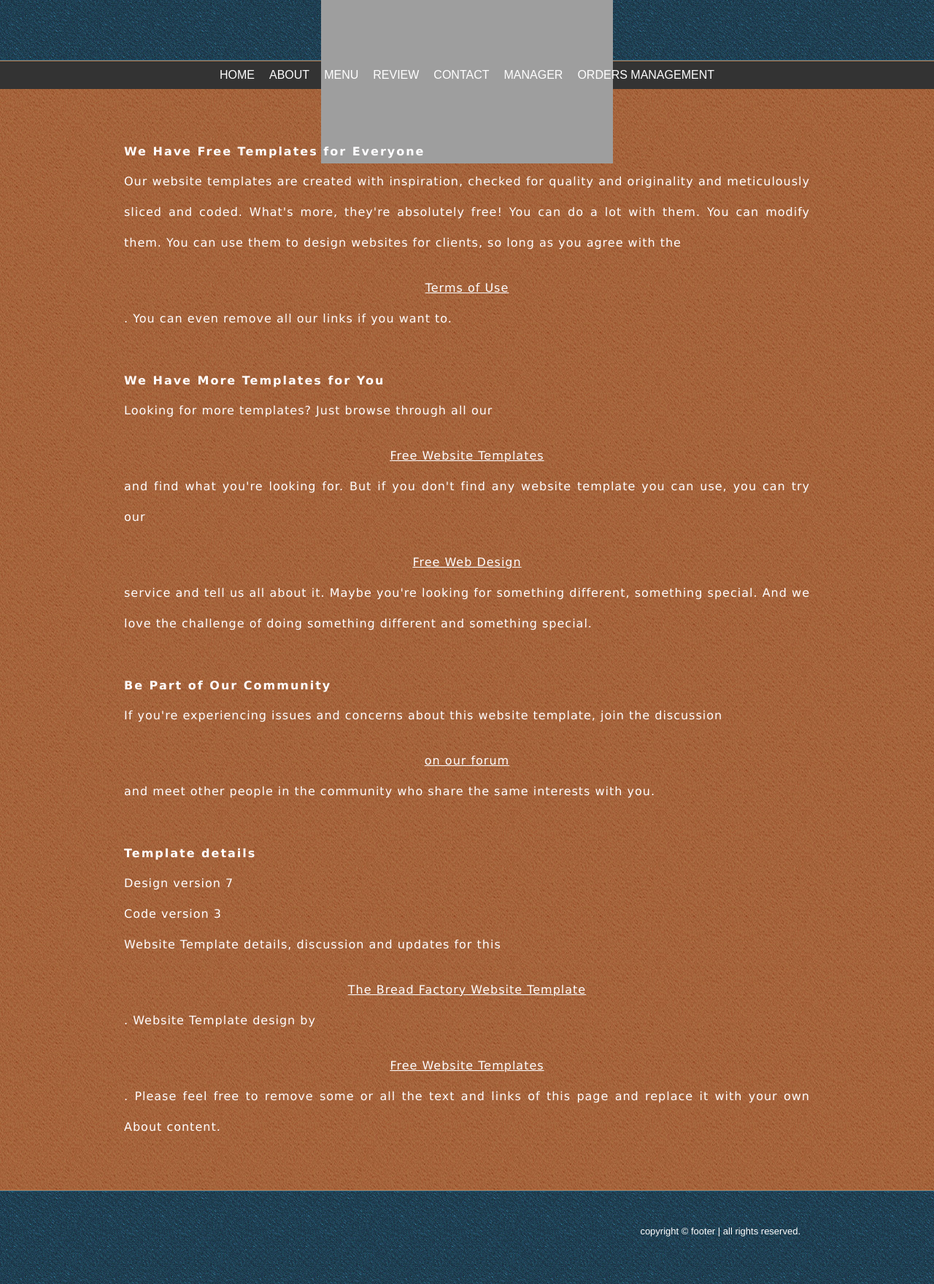
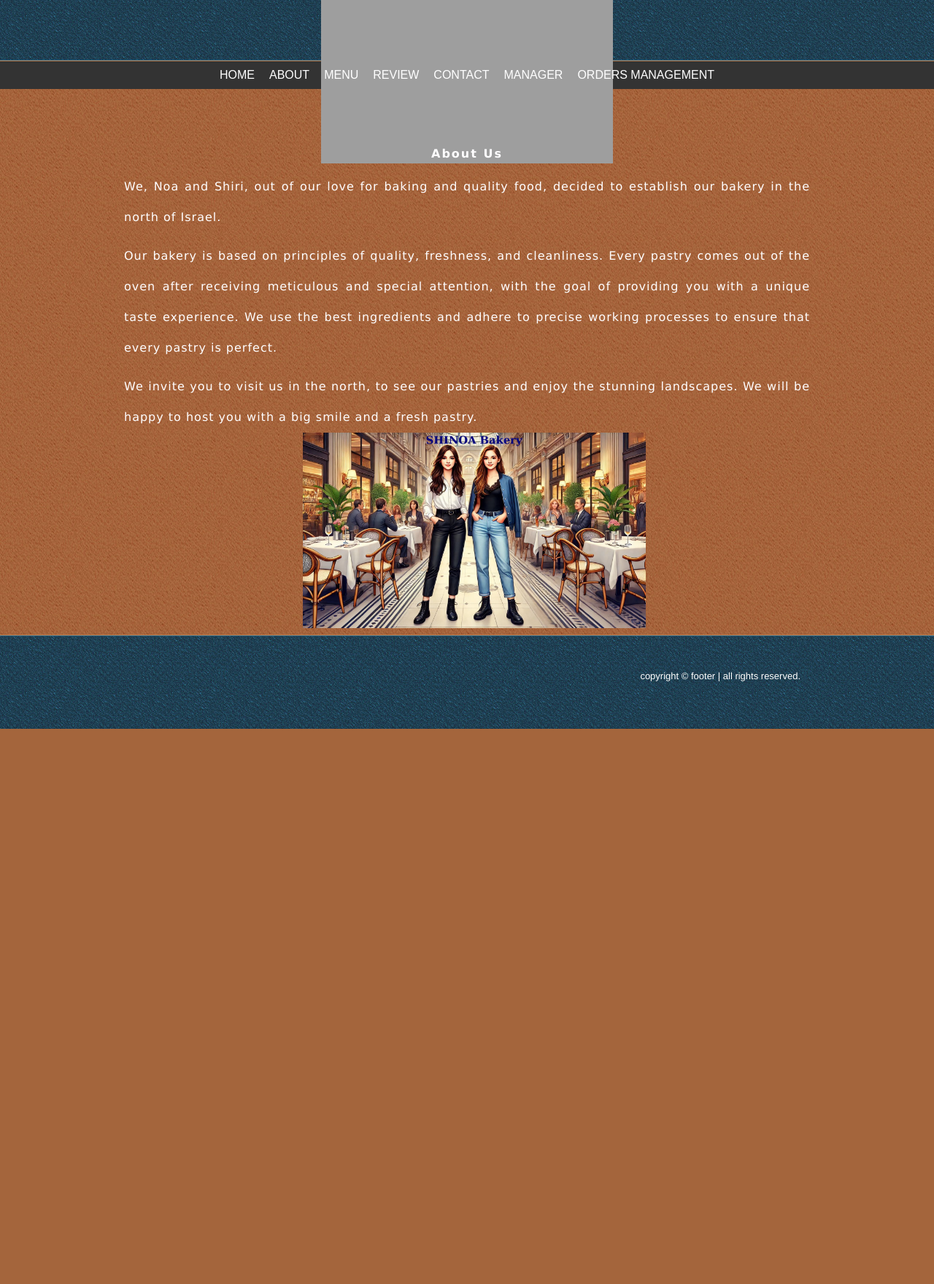
Before and after one commit to NoaTamir99/shinoa_bakery, a Flask app: page /about in a window 1280 px wide. Shown: the part 212-1972 px from the top of the page at 73% size. After the commit the page ends 1211 px from the top, so only its background shows below. Run offline with Flask 3, Linux system fonts and the light colour scheme; grey boxes are pictures that could not be loaded.

Commit message:
shinoa about

```diff
--- a/static/css/style.css
+++ b/static/css/style.css
@@ -701,3 +701,18 @@ form input[type="submit"]:hover {
 .content a:hover {
     text-decoration: underline;
 }
+/* about */
+.about-content {
+    text-align: center;
+    font-size: 20px; /* אתה יכול לשנות את המספר לגודל הרצוי */
+    line-height: 1.6; /* אופציונלי: לשיפור הקריאות */
+}
+
+.image-container {
+    margin-top: 20px; /* ריווח בין הטקסט לתמונה */
+}
+
+.image-container img {
+    width: 50%; /* שנה את הערך לפי הגודל הרצוי */
+    height: auto; /* שמירת יחס הגובה-רוחב המקורי של התמונה */
+}
--- a/templates/about.html
+++ b/templates/about.html
@@ -3,14 +3,13 @@
 {% block title %}About - The Bread Factory{% endblock %}
 
 {% block content %}
-<div>
-    <h3>We Have Free Templates for Everyone</h3>
-    <p>Our website templates are created with inspiration, checked for quality and originality and meticulously sliced and coded. What's more, they're absolutely free! You can do a lot with them. You can modify them. You can use them to design websites for clients, so long as you agree with the <a href="http://www.freewebsitetemplates.com/about/termsofuse/">Terms of Use</a>. You can even remove all our links if you want to.</p>
-    <h3>We Have More Templates for You</h3>
-    <p>Looking for more templates? Just browse through all our <a href="http://www.freewebsitetemplates.com/">Free Website Templates</a> and find what you're looking for. But if you don't find any website template you can use, you can try our <a href="http://www.freewebsitetemplates.com/freewebdesign/">Free Web Design</a> service and tell us all about it. Maybe you're looking for something different, something special. And we love the challenge of doing something different and something special.</p>
-    <h3>Be Part of Our Community</h3>
-    <p>If you're experiencing issues and concerns about this website template, join the discussion <a href="http://www.freewebsitetemplates.com/forum/">on our forum</a> and meet other people in the community who share the same interests with you.</p>
-    <h3>Template details</h3>
-    <p class="lastchild">Design version 7<br>Code version 3<br>Website Template details, discussion and updates for this <a href="http://www.freewebsitetemplates.com/forum/f18/">The Bread Factory Website Template</a>. Website Template design by <a href="http://www.freewebsitetemplates.com/">Free Website Templates</a>. Please feel free to remove some or all the text and links of this page and replace it with your own About content.</p>
+<div class="about-content">
+    <h3>About Us</h3>
+    <p>We, Noa and Shiri, out of our love for baking and quality food, decided to establish our bakery in the north of Israel.</p>
+    <p>Our bakery is based on principles of quality, freshness, and cleanliness. Every pastry comes out of the oven after receiving meticulous and special attention, with the goal of providing you with a unique taste experience. We use the best ingredients and adhere to precise working processes to ensure that every pastry is perfect.</p>
+    <p>We invite you to visit us in the north, to see our pastries and enjoy the stunning landscapes. We will be happy to host you with a big smile and a fresh pastry.</p>
+    <div class="image-container">
+        <img src="{{ url_for('static', filename='images/about-image.jpg') }}" alt="About Us Image">
+    </div>
 </div>
 {% endblock %}
```
Also changed, not shown: static/images/about-image.jpg (added).
